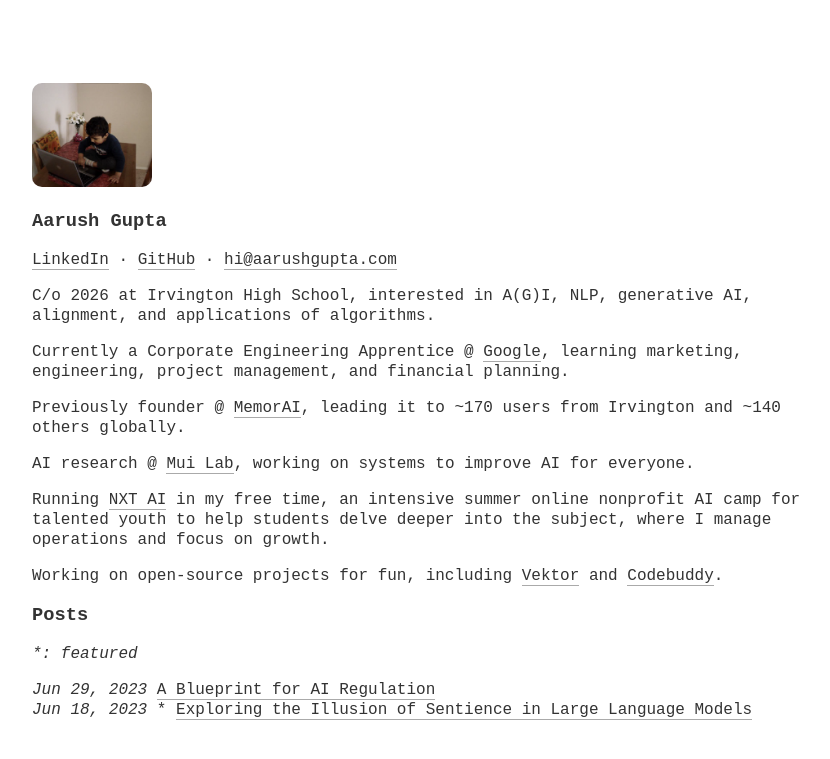
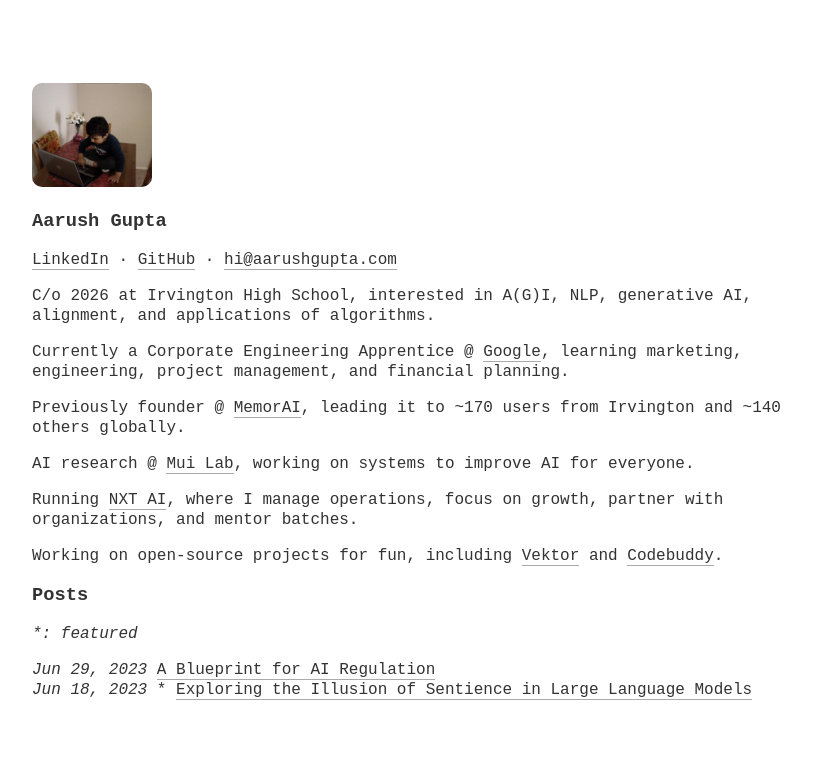
Before and after one commit to notallm/notallm.github.io, a Jekyll site: the page built from index.md, in a window 1280 px wide. Shown: the top 759 px of the page, without its empty margins (208-1038 px from the left). Built offline with Jekyll 4.4.1, drawn with Linux system fonts in a browser that asks for light colours.

Commit message:
simplify NXT AI section

```diff
--- a/index.md
+++ b/index.md
@@ -12,8 +12,7 @@
 
 AI research @ [Mui Lab](https://sites.google.com/asdrp.org/mui), working on systems to improve AI for everyone.
 
-Running [NXT AI](https://nxtai.aarushgupta.com) in my free time, an intensive summer online nonprofit AI camp for talented youth to help
-students delve deeper into the subject, where I manage operations and focus on growth.
+Running [NXT AI](https://nxtai.aarushgupta.com), where I manage operations, focus on growth, partner with organizations, and mentor batches.
 
 Working on open-source projects for fun, including [Vektor](https://github.com/notallm/vektor) and [Codebuddy](https://github.com/notallm/codebuddy).
 
```
